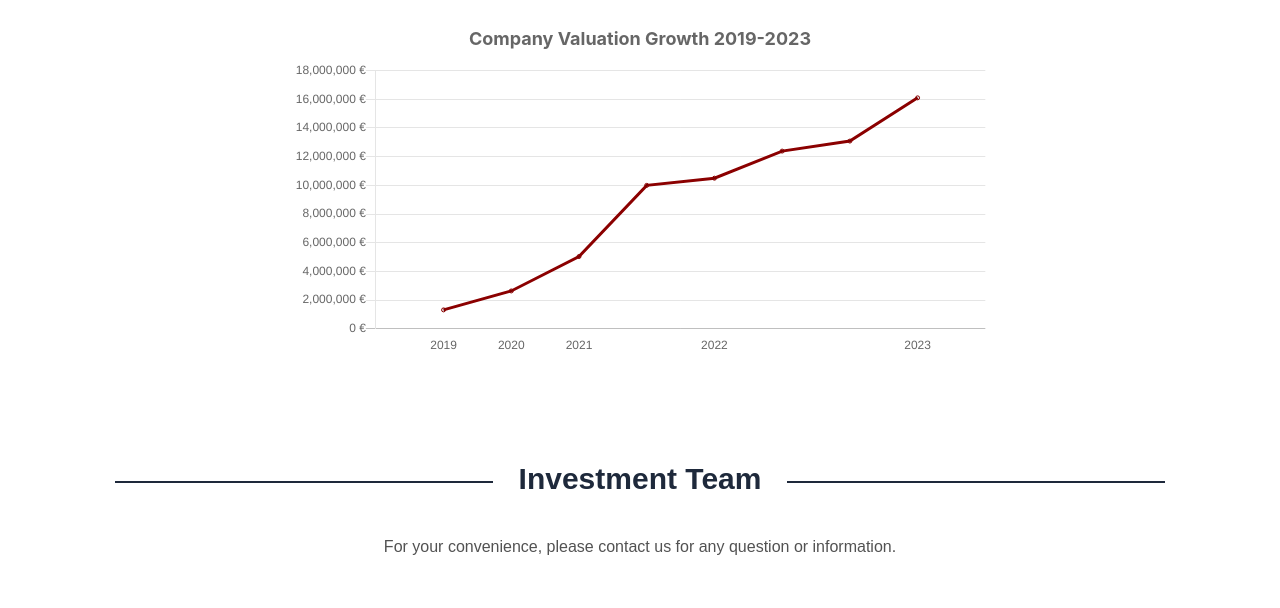
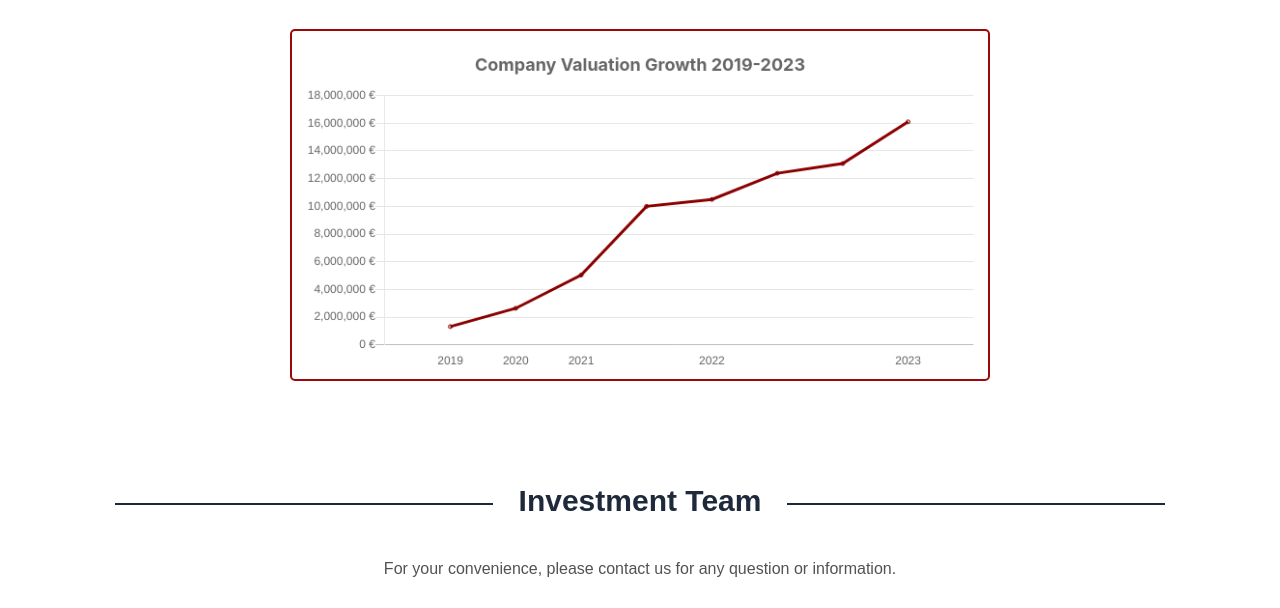
Before and after one commit to abdallahMoussa/sgs-test, a website: page investment.html in a window 1280 px wide. Shown: the part 4093-4701 px from the top of the page. Drawn offline with nearby package versions, Linux system fonts and the light colour scheme.

Commit message:
Add files via upload

```diff
--- a/assets/css/investment.css
+++ b/assets/css/investment.css
@@ -72,12 +72,12 @@
   margin: 10px;
   min-width: 580px;
 }
-.social-icons img{
+.social-icons img:not(#language){
   filter: invert(.5);
   transition: .3s;
+}
 
-}
-.social-icons img:hover{
+.social-icons img:hover:not(#language){
   filter: invert(1);
   cursor: pointer;
   transition: .5s;
@@ -167,6 +167,16 @@
   transform: scale(1.2);
 }
 
+#myChart{
+  border: 2px solid rgb(156, 7, 7);
+  padding: 5px 10px;
+  margin-top: 20px;
+  border-radius: 5px;
+
+}
+#myChart{
+  width: 100%;
+}
 
 
 @media screen and (min-width:1400px) {
```
